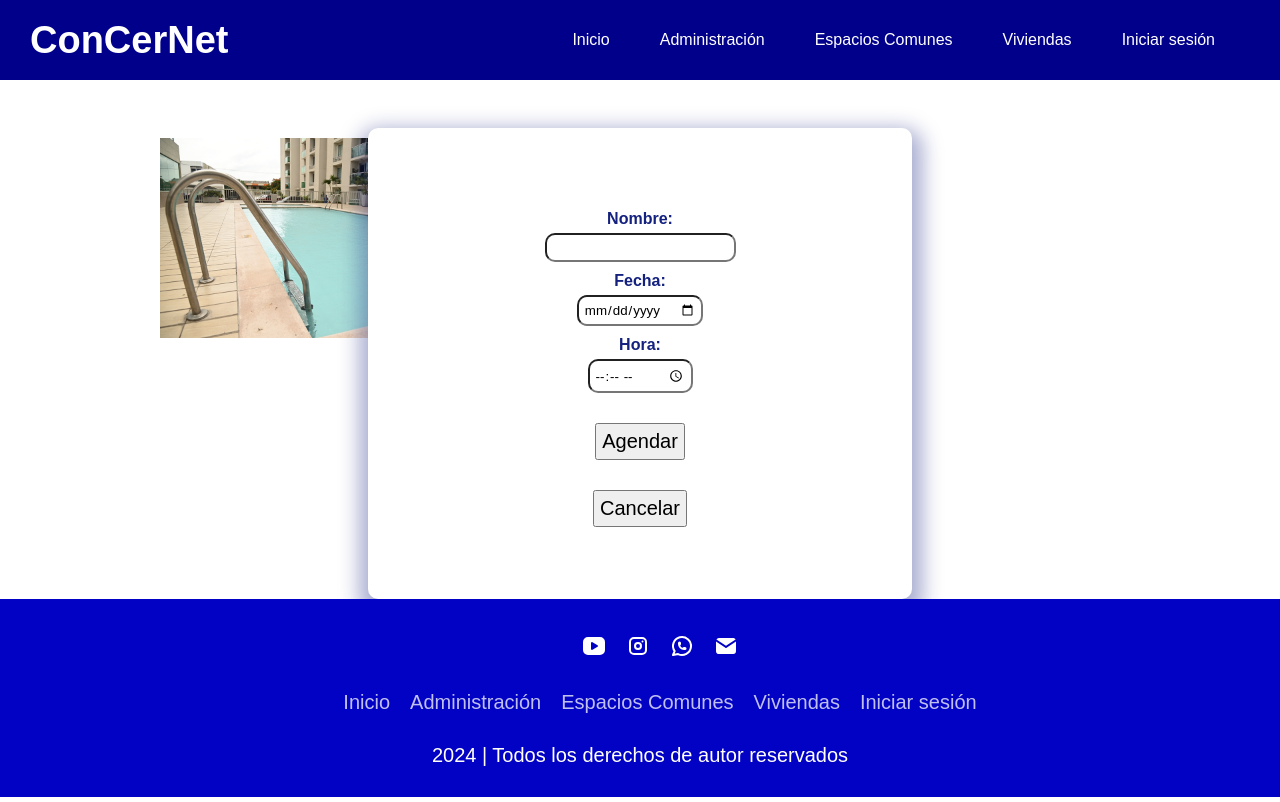
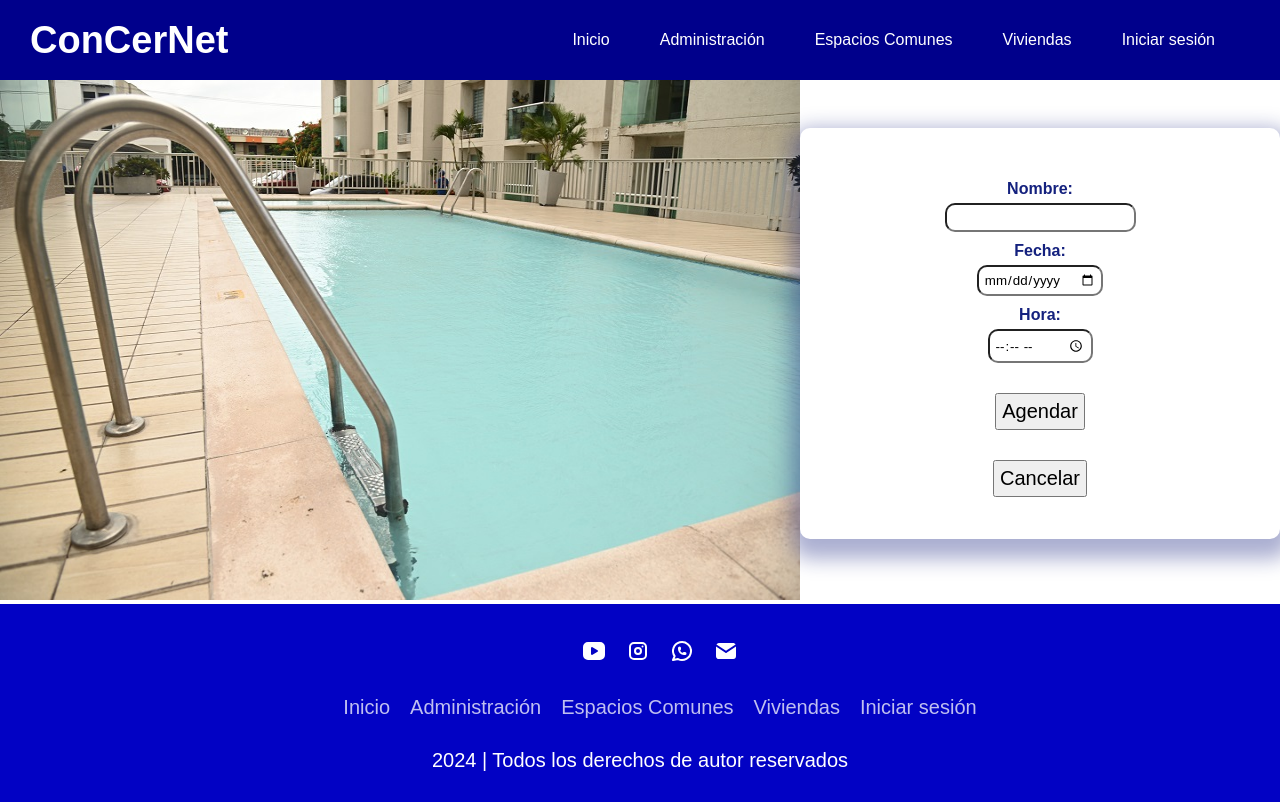
Before and after one commit to ConCerNet/ConCerNet, a React (Create React App) app in the folder concernet/: page /Espacios/1 in a window 1280 px wide. Built offline with nearby package versions, Linux system fonts and the light colour scheme.

Commit message:
css agendamiento

```diff
--- a/concernet/src/Styles/Agendamiento.css
+++ b/concernet/src/Styles/Agendamiento.css
@@ -1,4 +1,4 @@
-.agendaImagen{
+/*.agendaImagen{
     display: flex;
     flex-direction: row;
     justify-content: space-between;
@@ -12,10 +12,20 @@
     width: 300px;
     height: auto;
 }
+*/
+
+.contenedorAgendamiento{
+    display: flex;
+    flex-direction: row;
+}
+
+.contenedorAgendamiento .agendaImagen img{
+    height: 600px;
+    width: 800px;
+}
 
 .contenedorAgendamiento .calendario {
     background-color: white;
-    padding: 70px;
     border-radius: 10px;
     box-shadow: 1px 10px 20px 10px #14207e5b;
     max-width: 400px;
```
